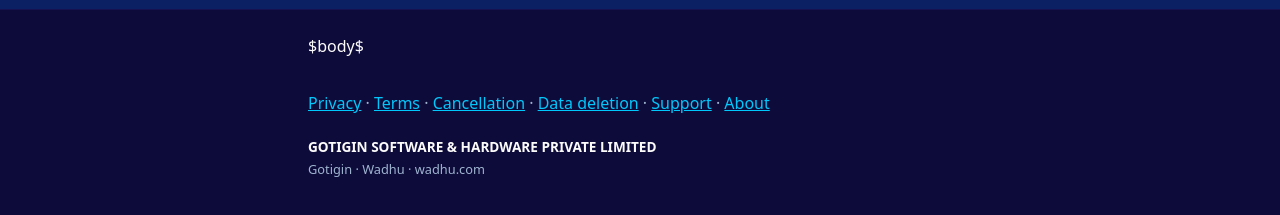
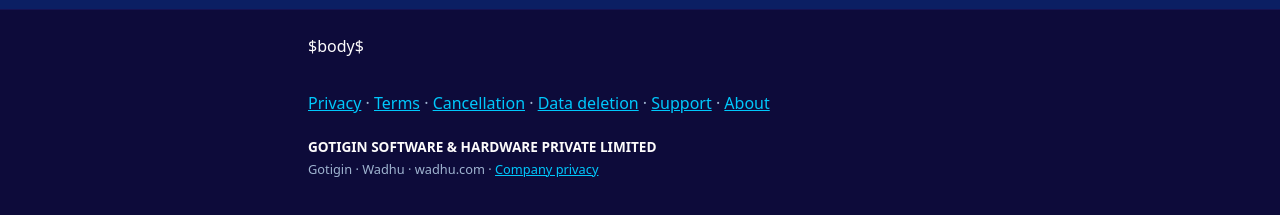
Before and after one commit to gotigin/wadhu, a website: page sites/wadhu/legal-template.html in a window 1280 px wide. Shown: the part 55-270 px from the top of the page. Drawn offline with Linux system fonts and the light colour scheme; no server answers.

Commit message:
Set wadhu.com html lang and link Gotigin privacy in legal footers.
Wasm shell overlay now stamps lang=en; legal and account pages point at
gotigin.com/privacy beside the brand footer meta.

Co-authored-by: Cursor <cursoragent@cursor.com>

```diff
--- a/sites/wadhu/legal-template.html
+++ b/sites/wadhu/legal-template.html
@@ -62,7 +62,7 @@ $body$
     </p>
     <p class="legal-foot">
       <span class="legal-foot-company">GOTIGIN SOFTWARE &amp; HARDWARE PRIVATE LIMITED</span>
-      <span class="legal-foot-meta">Gotigin · Wadhu · wadhu.com</span>
+      <span class="legal-foot-meta">Gotigin · Wadhu · wadhu.com · <a href="https://gotigin.com/privacy">Company privacy</a></span>
     </p>
   </main>
 </body>
```
Also changed, not shown: sites/wadhu/static/about/index.html (+1 -1 lines), sites/wadhu/static/account/index.html (+1 -1 lines), sites/wadhu/static/cancellation/index.html (+1 -1 lines), sites/wadhu/static/data-deletion/index.html (+1 -1 lines), sites/wadhu/static/privacy/index.html (+1 -1 lines), sites/wadhu/static/support/index.html (+1 -1 lines), sites/wadhu/static/terms/index.html (+1 -1 lines), 1 other file.
